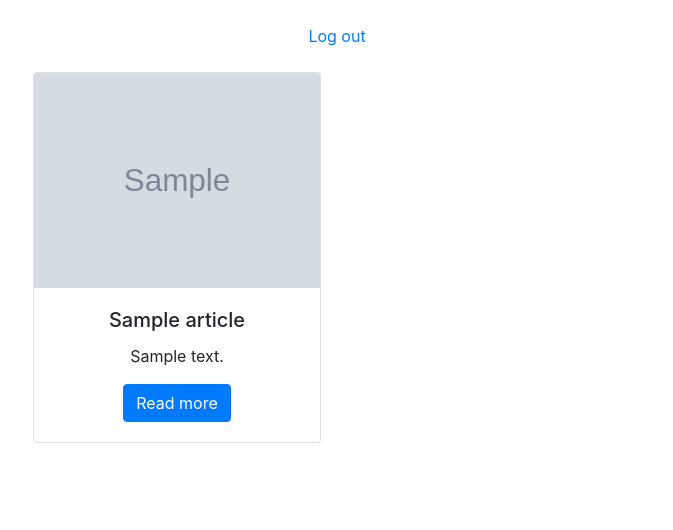
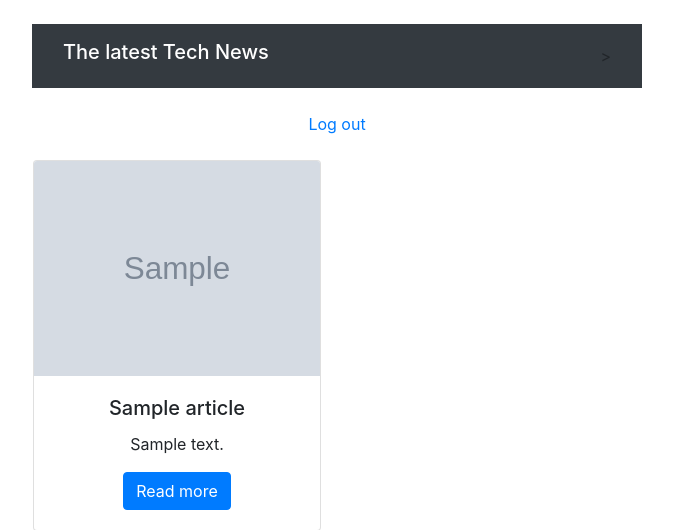
Before and after one commit to elnazabbasifar/django-NewsWeb, a Django app: template src/polls/templates/home.html in a window 1280 px wide. Shown: the top 530 px of the page, without its empty margins (303-976 px from the left). Run offline with Django 3.2, Linux system fonts and the light colour scheme; the template is opened without the code that fills it: most values are stand-ins (such as "Sample title", 1, 10 or a date in 2020); grey boxes marked "Sample" are stand-in pictures; some libraries are stand-ins or nearby versions.

Commit message:
final commit

```diff
--- a/src/polls/templates/home.html
+++ b/src/polls/templates/home.html
@@ -1,5 +1,13 @@
 {% extends 'base.html' %}
 {% block body %}
+<!-- <div class="col-xl"> -->
+    <nav class="navbar navbar-dark bg-dark">
+        <div class="container">
+            <center> <h1 class="navbar-brand">The latest Tech News</h1></center>>
+        </div>
+    </nav>
+<!-- </div> -->
+<br />
 <div class="col-md-6">
     <a href="/login">Log out</a>
 </div>
```
Lines whose indentation alone changed are shown as unchanged.
